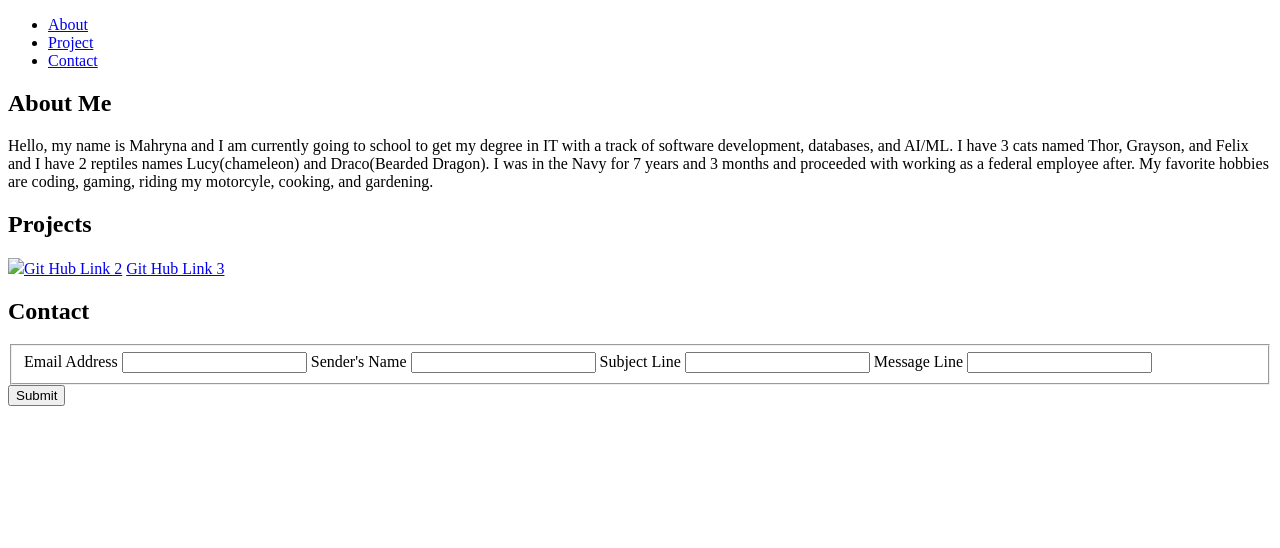
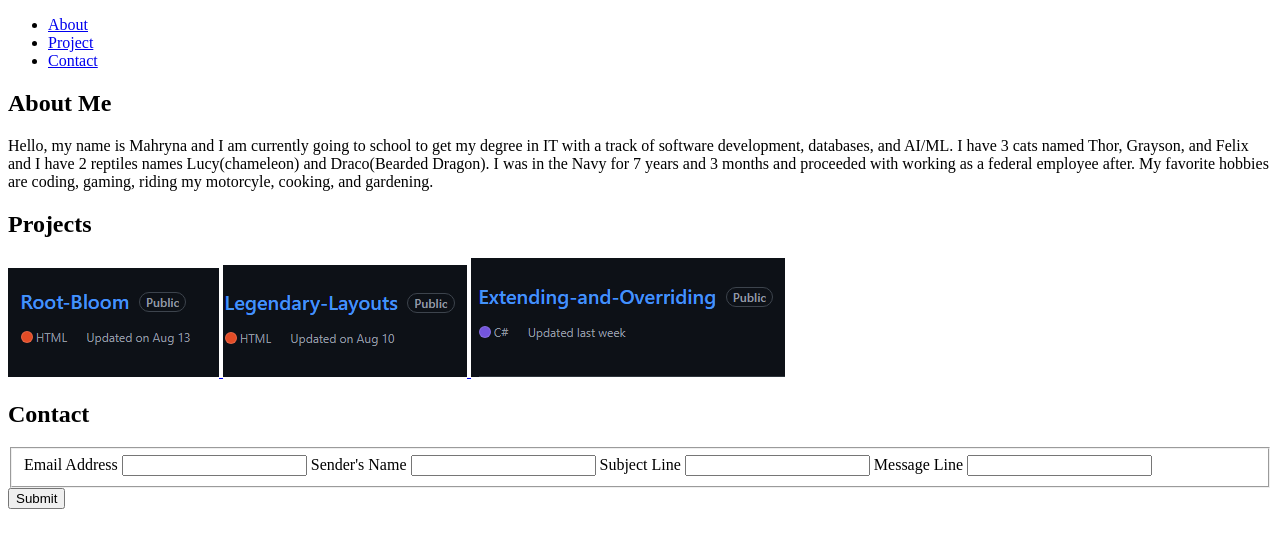
Before and after one commit to mahrynayates-sketch/mahrynayates.github.io, a plain HTML site: page index.html in a window 1280 px wide. Drawn offline with Linux system fonts and the light colour scheme.

Commit message:
Add project images and links to index.html

```diff
--- a/index.html
+++ b/index.html
@@ -29,10 +29,16 @@
       <section id="project">
         <h2>Projects</h2>
         <a href="https://github.com/mahrynayates-sketch/Root-Bloom-Updated">
-          <img src="
+          <img src="Root_and_Bloom.png" alt="My first Project">
         </a>
-        <a href="https://github.com/mahrynayates-sketch/Legendary-Layouts">Git Hub Link 2</a>
-        <a href="https://github.com/mahrynayates-sketch/Extending-and-Overriding">Git Hub Link 3</a>
+
+        <a href="https://github.com/mahrynayates-sketch/Legendary-Layouts">
+          <img src="Legenadary_Layouts.png" alt="My second Project">
+        </a>
+
+        <a href="https://github.com/mahrynayates-sketch/Extending-and-Overriding">
+          <img src="Extending_and_Overiding.png" alt="My third project">
+        </a>
       </section>
 
       <section id="contact">
```
